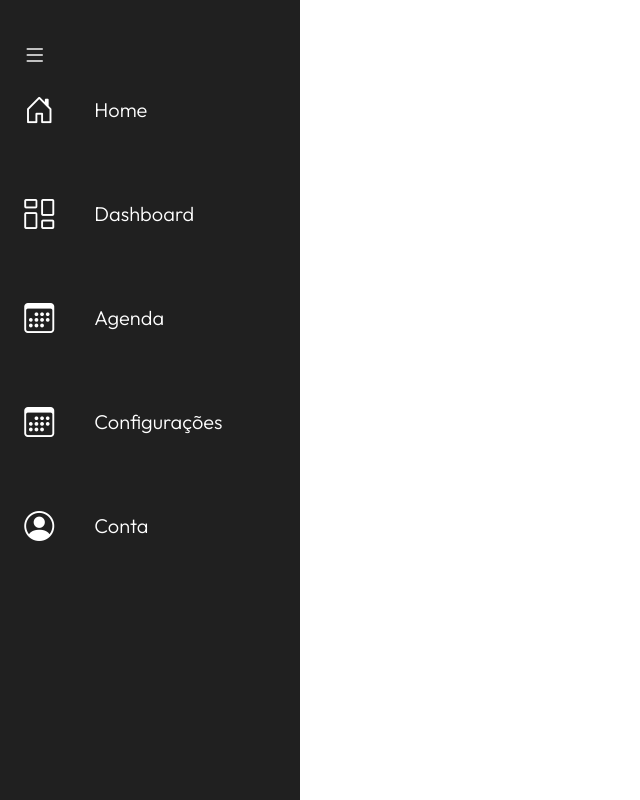
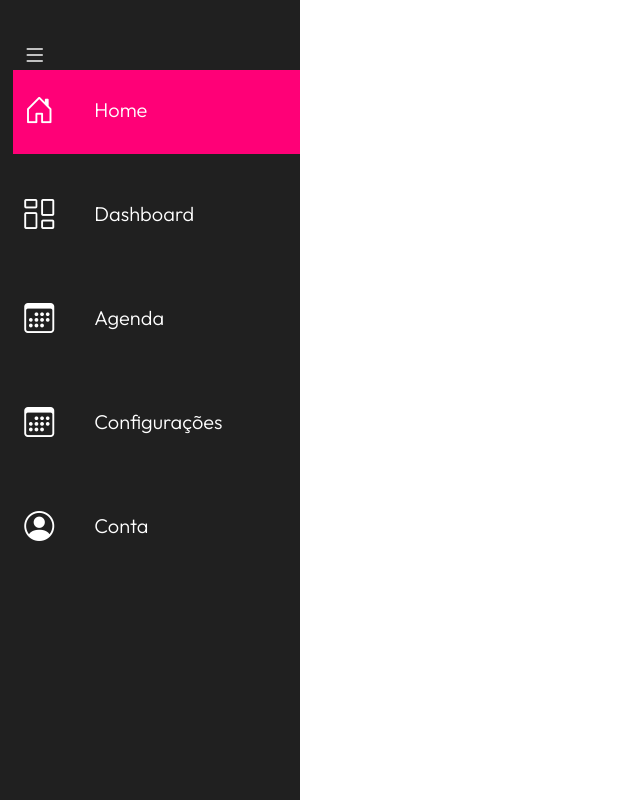
Before and after one commit to Humberto-Meireles/menu-lateral, a plain HTML site: page index.html in a window 1280 px wide. In both pictures the pointer is over the item "Home". Shown: the whole page, without its empty margins (0-640 px from the left). Drawn offline with nearby package versions, Linux system fonts and the light colour scheme.

Commit message:
feat: add hover and transition effects to the menu itens

```diff
--- a/style.css
+++ b/style.css
@@ -34,6 +34,14 @@ ul {
   list-style-type: none;
 }
 
+ul li.item-menu {
+  transition: 0.2s;
+}
+
+ul li.item-menu:hover {
+  background: #ff0077;
+}
+
 ul li.item-menu a {
   color: white;
   text-decoration: none;
```
